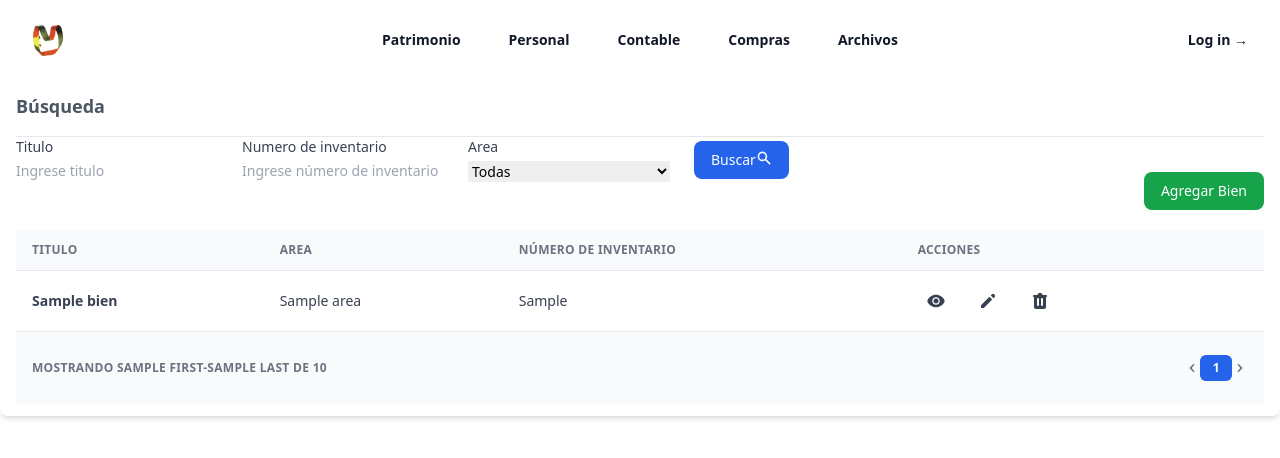
After one commit to MilenaConfeggi/CIDEPINT-UNLP, a Flask app: template administracion/src/web/templates/patrimonio/lista.html in a window 1280 px wide. The commit adds this page. Shown: the top 458 px of the page. Run offline with Flask 3, Linux system fonts and the light colour scheme; the template is opened without the code that fills it: most values are stand-ins (such as "Sample title", 1, 10 or a date in 2020); some libraries are stand-ins or nearby versions.

Commit message:
Agrego seed, navbar y progeso en patrimonio

```diff
--- a/administracion/src/web/__init__.py
+++ b/administracion/src/web/__init__.py
@@ -27,4 +27,8 @@ def create_app(env="development", static_folder="../../static"):
     def reset_db():
         database.reset()
 
+    @app.cli.command(name="seed")
+    def seed_db():
+        database.seed()
+
     return app
--- a/administracion/src/web/templates/layout.html
+++ b/administracion/src/web/templates/layout.html
@@ -6,6 +6,7 @@
     <title>
       {% block title %}{% endblock %}
     </title>
+    <script src="https://cdn.tailwindcss.com"></script>
   </head>
   <body>
     {% include "navbar.html" %}
--- a/administracion/src/web/templates/navbar.html
+++ b/administracion/src/web/templates/navbar.html
@@ -0,0 +1,28 @@
+<header class="bg-white">
+    <nav class="mx-auto flex max-w-7xl items-center justify-between p-6 lg:px-8" aria-label="Global">
+      <div class="flex lg:flex-1">
+        <a href="#" class="-m-1.5 p-1.5">
+          <span class="sr-only">CIDEPINT</span>
+          <img class="h-8 w-auto" src="{{ url_for('static', filename='img/logo_cidepint.jpg') }}" alt="">
+        </a>
+      </div>
+      <div class="flex lg:hidden">
+        <button type="button" class="-m-2.5 inline-flex items-center justify-center rounded-md p-2.5 text-gray-700">
+          <span class="sr-only">Open main menu</span>
+          <svg class="size-6" fill="none" viewBox="0 0 24 24" stroke-width="1.5" stroke="currentColor" aria-hidden="true" data-slot="icon">
+            <path stroke-linecap="round" stroke-linejoin="round" d="M3.75 6.75h16.5M3.75 12h16.5m-16.5 5.25h16.5" />
+          </svg>
+        </button>
+      </div>
+      <div class="hidden lg:flex lg:gap-x-12">
+        <a href="{{ url_for('patrimonio.index') }}" class="text-sm/6 font-semibold text-gray-900">Patrimonio</a>
+        <a href="#" class="text-sm/6 font-semibold text-gray-900">Personal</a>
+        <a href="#" class="text-sm/6 font-semibold text-gray-900">Contable</a>
+        <a href="#" class="text-sm/6 font-semibold text-gray-900">Compras</a>
+        <a href="#" class="text-sm/6 font-semibold text-gray-900">Archivos</a>
+      </div>
+      <div class="hidden lg:flex lg:flex-1 lg:justify-end">
+        <a href="#" class="text-sm/6 font-semibold text-gray-900">Log in <span aria-hidden="true">&rarr;</span></a>
+      </div>
+    </nav>
+  </header>
--- /dev/null
+++ b/administracion/src/web/templates/patrimonio/lista.html
@@ -0,0 +1,296 @@
+{% extends 'layout.html' %}
+{% block title%} Bienes {% endblock %}
+{% block content%}
+    <div class="px-4 py-3 mb-8 bg-white rounded-lg shadow-md">
+        <h3 class="mb-4 text-lg font-semibold text-gray-600">Búsqueda</h3>
+            <hr />
+            <form class="mb-4 flex flex-wrap justify-between items-end" method="get" action="{{ url_for('patrimonio.index') }}">
+                <div class="grid gap-6 mb-8 md:grid-cols-2 xl:grid-cols-4">
+                    <label class="block text-sm">
+                        <span class="text-gray-700">Titulo</span>
+                        <input
+                          class="block w-full mt-1 text-sm focus:border-purple-400 focus:outline-none focus:shadow-outline-purple form-input"
+                          placeholder="Ingrese titulo"
+                          value="{{ request.args.get('titulo', '') }}"
+                          name="titulo"
+                        />
+                    </label>
+                    <label class="block text-sm">
+                        <span class="text-gray-700">Numero de inventario</span>
+                        <input
+                          class="block w-full mt-1 text-sm focus:border-purple-400 focus:outline-none focus:shadow-outline-purple form-input"
+                          placeholder="Ingrese número de inventario"
+                          value="{{ request.args.get('numero_inventario', '') }}"
+                          name="numero_inventario"
+                        />
+                    </label>
+                    <label class="block text-sm">
+                        <span class="text-gray-700">
+                          Area
+                        </span>
+                        <select
+                            name="area"
+                            class="block w-full mt-1 text-sm form-select focus:border-purple-400 focus:outline-none focus:shadow-outline-purple"
+                        >
+                          <option>Todas</option>
+                          <option>$5,000</option>
+                          <option>$10,000</option>
+                          <option>$25,000</option>
+                        </select>
+                    </label>
+                    <div class="block text-m flex items-center">
+                        <button type="submit" class="px-4 py-2 text-sm font-medium leading-5 text-white transition-colors duration-150 flex flex-wrap bg-blue-600 border border-transparent rounded-lg active:bg-blue-600 hover:bg-blue-700 focus:outline-none focus:shadow-outline-blue">
+                            Buscar
+                            <svg
+                                class="w-4 h-4"
+                                aria-hidden="true"
+                                fill="currentColor"
+                                viewBox="0 0 20 20"
+                            >
+                                <path
+                                fill-rule="evenodd"
+                                d="M8 4a4 4 0 100 8 4 4 0 000-8zM2 8a6 6 0 1110.89 3.476l4.817 4.817a1 1 0 01-1.414 1.414l-4.816-4.816A6 6 0 012 8z"
+                                clip-rule="evenodd"
+                                ></path>
+                            </svg>
+                        </button>
+                    </div>
+                </div>
+                <div class="flex flex-wrap items-end mb-1">
+                    <!-- Enlace para agregar nuevo registro -->
+                    <a href="{{ url_for('patrimonio.index') }}"
+                       class="px-4 py-2 text-sm font-medium leading-5 text-white transition-colors duration-150 bg-green-600 border border-transparent rounded-lg active:bg-purple-600 hover:bg-green-700 focus:outline-none focus:shadow-outline-purple">
+                        Agregar Bien
+                    </a>
+                </div>
+            </form>
+        <div class="w-full overflow-x-auto">
+        <table class="w-full whitespace-no-wrap">
+            <thead>
+            <tr
+                class="text-xs font-semibold tracking-wide text-left text-gray-500 uppercase border-b bg-gray-50"
+            >
+                <th class="px-4 py-3">Titulo</th>
+                <th class="px-4 py-3">Area</th>
+                <th class="px-4 py-3">Número de inventario</th>
+                <th class="px-4 py-3">Acciones</th>
+            </tr>
+            </thead>
+            <tbody
+            class="bg-white divide-y"
+            >
+            {% for bien in bienes %}
+                <tr class="text-gray-700">
+                    <td class="px-4 py-3">
+                    <div class="flex items-center text-sm">
+                        <div>
+                            <p class="font-semibold">{{ bien.titulo }}</p>
+                        </div>
+                    </div>
+                    </td>
+                    <td class="px-4 py-3 text-sm">
+                    {{ bien.area }}
+                    </td>
+                    <td class="px-4 py-3 text-sm">
+                    {{ bien.numero_inventario }}
+                    </td>
+                    <td class="px-4 py-3">
+                    <div class="flex items-center space-x-4 text-sm">
+                        <a href="{{ url_for('patrimonio.mostrar_bien', bien_id=bien.id) }}"
+                        class="flex items-center justify-between px-2 py-2 text-sm font-medium leading-5 text-black-600 rounded-lg focus:outline-none focus:shadow-outline-gray"
+                        aria-label="Ver"
+                        >
+                            <svg
+                                class="w-5 h-5"
+                                aria-hidden="true"
+                                fill="currentColor"
+                                viewBox="0 0 24 24"
+                            >
+                                <path
+                                d="M12 4.5C7.305 4.5 3.135 7.305 1.5 12c1.635 4.695 5.805 7.5 10.5 7.5s8.865-2.805 10.5-7.5C20.865 7.305 16.695 4.5 12 4.5zm0 12c-2.485 0-4.5-2.015-4.5-4.5s2.015-4.5 4.5-4.5 4.5 2.015 4.5 4.5-2.015 4.5-4.5 4.5zm0-7.5c-1.655 0-3 1.345-3 3s1.345 3 3 3 3-1.345 3-3-1.345-3-3-3z"
+                                ></path>
+                            </svg>
+                        </a>
+                        <button
+                        class="flex items-center justify-between px-2 py-2 text-sm font-medium leading-5 text-black-600 rounded-lg focus:outline-none focus:shadow-outline-gray"
+                        aria-label="Editar"
+                        >
+                        <svg
+                            class="w-5 h-5"
+                            aria-hidden="true"
+                            fill="currentColor"
+                            viewBox="0 0 20 20"
+                        >
+                            <path
+                            d="M13.586 3.586a2 2 0 112.828 2.828l-.793.793-2.828-2.828.793-.793zM11.379 5.793L3 14.172V17h2.828l8.38-8.379-2.83-2.828z"
+                            ></path>
+                        </svg>
+                        </button>
+                        <button data-id="{{ bien.id }}"
+                        class="open-modal-btn flex items-center justify-between px-2 py-2 text-sm font-medium leading-5 text-black-600 rounded-lg focus:outline-none focus:shadow-outline-gray"
+                        aria-label="Borrar"
+                        >
+                        <svg
+                            class="w-5 h-5"
+                            aria-hidden="true"
+                            fill="currentColor"
+                            viewBox="0 0 20 20"
+                        >
+                            <path
+                            fill-rule="evenodd"
+                            d="M9 2a1 1 0 00-.894.553L7.382 4H4a1 1 0 000 2v10a2 2 0 002 2h8a2 2 0 002-2V6a1 1 0 100-2h-3.382l-.724-1.447A1 1 0 0011 2H9zM7 8a1 1 0 012 0v6a1 1 0 11-2 0V8zm5-1a1 1 0 00-1 1v6a1 1 0 102 0V8a1 1 0 00-1-1z"
+                            clip-rule="evenodd"
+                            ></path>
+                        </svg>
+                        </button>
+                    </div>
+                    </td>
+                </tr>
+            {% endfor %}
+        </table>
+        </div>
+        <div
+        class="grid px-4 py-3 text-xs font-semibold tracking-wide text-gray-500 uppercase border-t bg-gray-50 sm:grid-cols-9"
+        >
+        <span class="flex items-center col-span-3">
+            Mostrando {{ bienes.first }}-{{ bienes.last }} de {{ bienes.total }}
+        </span>
+        <span class="col-span-2"></span>
+        <!-- Pagination -->
+        <span class="flex col-span-4 mt-2 sm:mt-auto sm:justify-end">
+            <nav aria-label="Table navigation">
+            <ul class="inline-flex items-center">
+                <li>
+                <a
+                    class="px-3 py-1 rounded-md rounded-l-lg focus:outline-none focus:shadow-outline-purple"
+                    aria-label="Previous"
+                    href="{{ url_for('patrimonio.index', page=bienes.prev_num) }}"
+                >
+                    <svg
+                    class="w-4 h-4 fill-current"
+                    aria-hidden="true"
+                    viewBox="0 0 20 20"
+                    >
+                    <path
+                        d="M12.707 5.293a1 1 0 010 1.414L9.414 10l3.293 3.293a1 1 0 01-1.414 1.414l-4-4a1 1 0 010-1.414l4-4a1 1 0 011.414 0z"
+                        clip-rule="evenodd"
+                        fill-rule="evenodd"
+                    ></path>
+                    </svg>
+                </a>
+                </li>
+                {% for page in bienes.iter_pages() %}
+                    {% if page %}
+                        {% if page != bienes.page %}
+                            <li>
+                                <a href="{{ url_for('patrimonio.index', page=page) }}" class="px-3 py-1 text-gray transition-colors duration-150">
+                                    {{ page }}
+                                </a>
+                            </li>
+                        {% else %}
+                            <li>
+                                <p class="px-3 py-1 text-white transition-colors duration-150 bg-blue-600 border border-r-0 border-blue-600 rounded-md focus:outline-none focus:shadow-outline-blue">
+                                    {{ page }}
+                                </p>
+                            </li>
+                        {% endif %}
+                    {% else %}
+                        <li>
+                            <p class="px-3 py-1 text-white transition-colors duration-150">
+                                ..
+                            </p>
+                        </li>
+                    {% endif %}
+                {% endfor %}
+                <li>
+                <a
+                    class="px-3 py-1 rounded-md rounded-r-lg focus:outline-none focus:shadow-outline-purple"
+                    aria-label="Next"
+                    href="{{ url_for('patrimonio.index', page=bienes.next_num) }}"
+                >
+                    <svg
+                    class="w-4 h-4 fill-current"
+                    aria-hidden="true"
+                    viewBox="0 0 20 20"
+                    >
+                    <path
+                        d="M7.293 14.707a1 1 0 010-1.414L10.586 10 7.293 6.707a1 1 0 011.414-1.414l4 4a1 1 0 010 1.414l-4 4a1 1 0 01-1.414 0z"
+                        clip-rule="evenodd"
+                        fill-rule="evenodd"
+                    ></path>
+                    </svg>
+                </a>
+                </li>
+            </ul>
+            </nav>
+        </span>
+        </div>
+    </div>
+    <form id="modals">
+            <div class="modal hidden" data-id="1" aria-labelledby="modal-title" role="dialog" aria-modal="true">
+                <div class="fixed inset-0 bg-gray-500/75 transition-opacity" aria-hidden="true"></div>
+                    <div class="fixed inset-0 z-10 w-screen overflow-y-auto">
+                        <div class="flex min-h-full items-end justify-center p-4 text-center sm:items-center sm:p-0">
+                            <div class="relative transform overflow-hidden rounded-lg bg-white text-left shadow-xl transition-all sm:my-8 sm:w-full sm:max-w-lg">
+                                <div class="bg-white px-4 pb-4 pt-5 sm:p-6 sm:pb-4">
+                                    <h3 class="text-base font-semibold text-gray-900" id="modal-title">Modal for Item 1</h3>
+                                        <p class="text-sm text-gray-500">Details for...</p>
+                                </div>
+                                <div class="bg-gray-50 px-4 py-3 sm:flex sm:flex-row-reverse sm:px-6">
+                                <button type="button" class="close-modal px-3 py-2 text-white bg-red-600 rounded hover:bg-red-500 sm:ml-3 sm:w-auto">Close</button>
+                            </div>
+                        </div>
+                    </div>
+                </div>
+            </div>
+    </form>
+<script>
+    // Manejo de modales dinámicos
+document.addEventListener('DOMContentLoaded', () => {
+    // Selecciona todos los botones para abrir modales
+    const openModalButtons = document.querySelectorAll('.open-modal-btn');
+    // Selecciona todos los botones para cerrar modales
+    const closeModalButtons = document.querySelectorAll('.close-modal');
+
+    // Función para abrir el modal correspondiente
+    const openModal = (id) => {
+        console.log(id);
+      const modal = document.querySelector(`.modal`);
+      modal.classList.remove('hidden'); // Muestra el modal
+    };
+
+    // Función para cerrar el modal correspondiente
+    const closeModal = (id) => {
+      const modal = document.querySelector(`.modal`);
+      modal.classList.add('hidden'); // Oculta el modal
+    };
+
+    // Asocia evento de clic a los botones de abrir modal
+    openModalButtons.forEach((button) => {
+      button.addEventListener('click', () => {
+        const id = button.getAttribute('data-id');
+        openModal(id);
+      });
+    });
+
+    // Asocia evento de clic a los botones de cerrar modal
+    closeModalButtons.forEach((button) => {
+      button.addEventListener('click', () => {
+        const modal = button.closest('.modal');
+        const id = modal.getAttribute('data-id');
+        closeModal(id);
+      });
+    });
+
+    // Cierra el modal al hacer clic fuera del contenido
+    document.querySelectorAll('.modal').forEach((modal) => {
+      modal.addEventListener('click', (event) => {
+        if (event.target === modal) {
+          const id = modal.getAttribute('data-id');
+          closeModal(id);
+        }
+      });
+    });
+  });
+</script>
+{% endblock %}
--- a/models/patrimonio/bien.py
+++ b/models/patrimonio/bien.py
@@ -8,6 +8,7 @@ class Bien(db.Model):
     anio = db.Column(db.Integer, nullable=False)
     institucion = db.Column(db.String(50), nullable=False)
     descripcion = db.Column(db.String(200), nullable=False)
+    motivo_baja = db.Column(db.String(200), nullable=True)
 
     #archivos = db.relationship('Archivo', back_populates='bienes')
     #id_area = db.Column(db.Integer, db.ForeignKey("areas.id"), nullable=False)
```
Also changed, not shown: administracion/src/core/database.py (+109 -0 lines), administracion/src/core/servicios/patrimonio.py (+11 -0 lines), administracion/src/web/controllers/patrimonio.py (+20 -20 lines), administracion/src/web/templates/patrimonio/ver_bien.html (added, +62 -0 lines), administracion/static/img/logo_cidepint.jpg (added).
